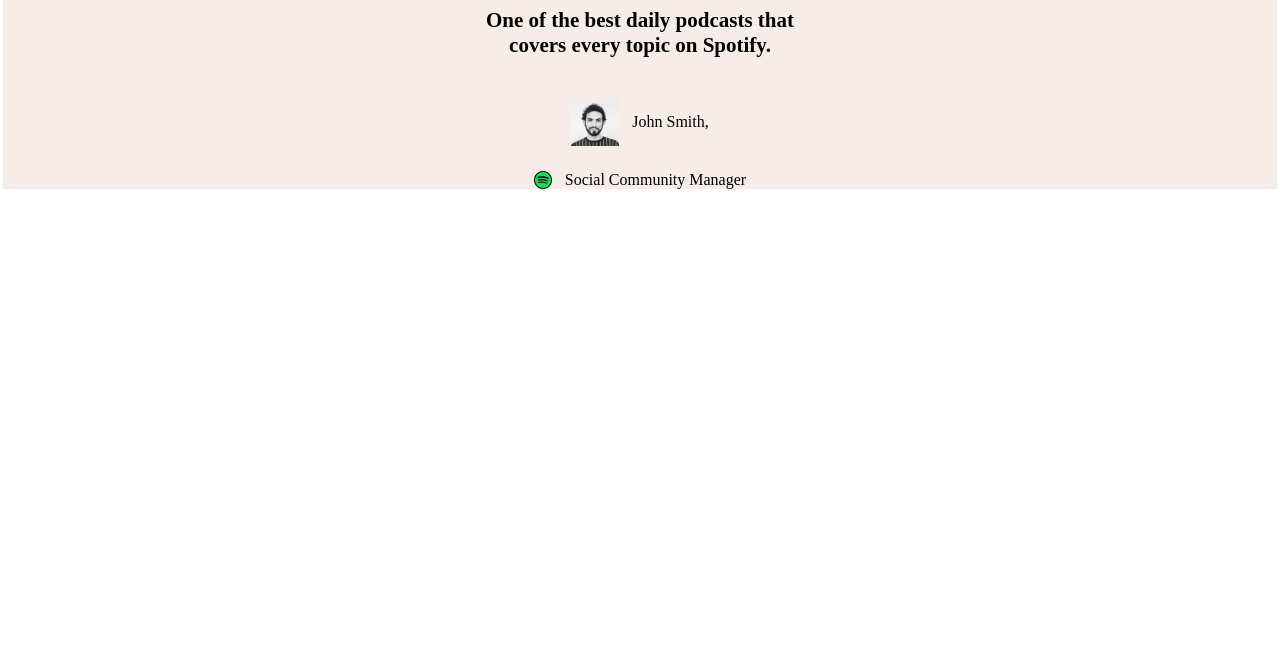
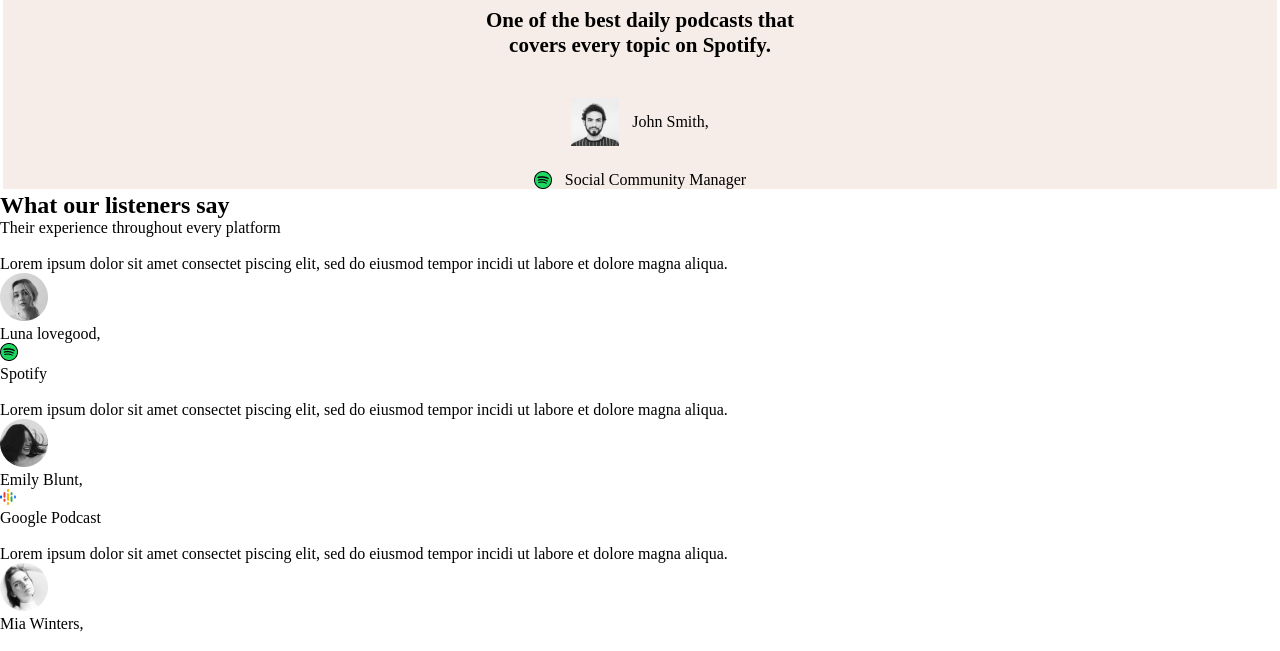
Before and after one commit to ivanow12/exam, a plain HTML site: page index.html in a window 1280 px wide. Shown: the part 2548-3199 px from the top of the page. Before the commit the page ends 2740 px from the top, so only its background shows below. Drawn offline with Linux system fonts and the light colour scheme.

Commit message:
created the html code for the first section called (what_our)

```diff
--- a/index.html
+++ b/index.html
@@ -132,7 +132,8 @@
 
                     <div class="talk_listen-bulb">
                         <img src="img/Illustration 02.svg" alt="">
-                        <p class="talk_listen-bulb_p">Lorem ipsum dolor sit amet, consectetur adipiscing elit. <br> Curabitur
+                        <p class="talk_listen-bulb_p">Lorem ipsum dolor sit amet, consectetur adipiscing elit. <br>
+                            Curabitur
                             ac
                             ultrices odio. </p>
                     </div>
@@ -160,6 +161,65 @@
             </div>
         </main>
     </div>
+    <section class="what_our">
+        <div class="what_our-container_title">
+            <h2>What our listeners say</h2>
+            <p>Their experience throughout every platform</p>
+        </div>
+        <div class="what_our-comments">
+            <div class="container_comments">
+                <img src="" alt="">
+                <p>Lorem ipsum dolor sit amet consectet
+                    piscing elit, sed do eiusmod tempor incidi ut labore et dolore magna aliqua. </p>
+                    <div class="container_comments-author">
+                        <div class="container_comments-author_name-avatar">
+                            <img src="icons/what-img1.png" alt="">
+                            <p>Luna lovegood,</p>
+                        </div>
+                        <div class="container_comments-author_company">
+                            <img src="icons/Vector.png" alt="">
+                            <p>Spotify</p>
+                        </div>
+
+                    </div>
+            </div>
+            <div class="container_comments">
+                <img src="" alt="">
+                <p>Lorem ipsum dolor sit amet consectet
+                    piscing elit, sed do eiusmod tempor incidi ut labore et dolore magna aliqua.</p>
+                    <div class="container_comments-author">
+                        <div class="container_comments-author_name-avatar">
+                            <img src="icons/what-img2.png" alt="">
+                            <p>Emily Blunt,</p>
+                        </div>
+                        <div class="container_comments-author_company">
+                            <img src="icons/google podcast.png" alt="">
+                            <p>Google Podcast</p>
+                        </div>
+
+                    </div>
+            </div>
+            <div class="container_comments">
+                <img src="" alt="">
+                <p>Lorem ipsum dolor sit amet consectet
+                    piscing elit, sed do eiusmod tempor incidi ut labore et dolore magna aliqua. </p>
+                    <div class="container_comments-author">
+                        <div class="container_comments-author_name-avatar">
+                            <img src="icons/what-img3.png" alt="">
+                            <p>Mia Winters,</p>
+                        </div>
+                        <div class="container_comments-author_company">
+                            <img src="" alt="">
+                            <p></p>
+                        </div>
+
+                    </div>
+            </div>
+        </div>
+        <div class="what_our-click">
+
+        </div>
+    </section>
 </body>
 
 </html>
```
Also changed, not shown: icons/google podcast.png (added), icons/what-img1.png (added), icons/what-img2.png (added), icons/what-img3.png (added).
